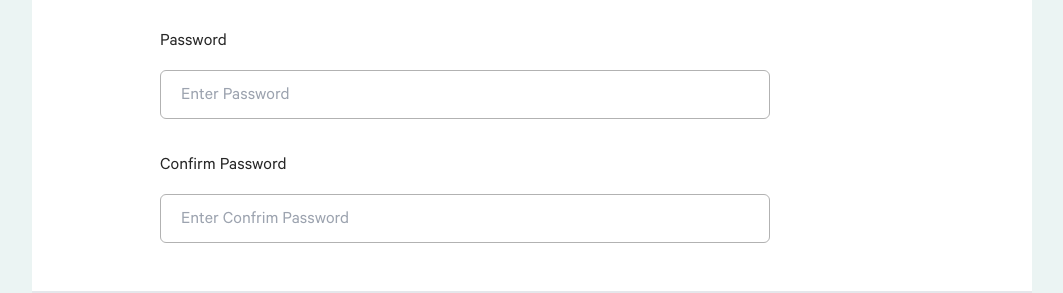
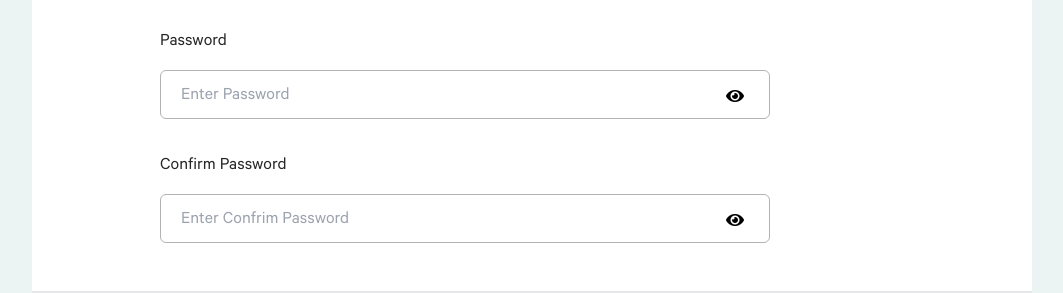
Before and after one commit to amansahota-enuke/verbena-frontend-admin, a React (Create React App) app: page /signup in a window 1280 px wide. Shown: the part 804-1097 px from the top of the page, without its empty margins (108-1171 px from the left). Built offline with nearby package versions, Linux system fonts and the light colour scheme; no server answers.

Commit message:
password visible enables

```diff
--- a/src/Components/Login/LoginForm.js
+++ b/src/Components/Login/LoginForm.js
@@ -6,6 +6,7 @@ import { yupResolver } from "@hookform/resolvers/yup";
 import * as Yup from "yup";
 
 import { UserActions } from "../../redux/slice/user.slice";
+import { useState } from "react";
 
 const initialValues = {
   email: "",
@@ -22,6 +23,7 @@ const validationSchema = Yup.object({
 const LoginForm = (props) => {
   const history = useHistory();
   const dispatch = useDispatch();
+  const [password, showPassword] = useState(false);
 
   const {
     register,
@@ -36,6 +38,14 @@ const LoginForm = (props) => {
     const actionResult = await dispatch(UserActions.login(payload));
     if (!actionResult.hasOwnProperty("error")) {
       history.push("/home");
+    }
+  };
+
+  const handleShowPassword = () => {
+    if (password === false) {
+      showPassword(true);
+    } else {
+      showPassword(false);
     }
   };
 
@@ -70,18 +80,22 @@ const LoginForm = (props) => {
           </div>
 
           <div className="flex items-center mb-10">
-                        <div className="input-label calibre-regular">
-                            Password
-                        </div>
-                        <div className="flex-1">
+            <div className="input-label calibre-regular">Password</div>
+            <div className="flex-1 relative">
               <input
-                                type="password"
+                type={password ? "text" : "password"}
                 className="custom-input input-border-color border"
                 placeholder="Password"
                 {...register("password")}
               />
               <span className="text-red-500 block mt-2">
                 {errors.password?.message}
+              </span>
+              <span
+                className="cursor-pointer eye absolute right-2 top-4"
+                onClick={handleShowPassword}
+              >
+                <i className={password ? "fas fa-eye-slash" : "fas fa-eye"}></i>
               </span>
             </div>
           </div>
@@ -104,10 +118,7 @@ const LoginForm = (props) => {
           </div>
 
           <div className="d-flex items-center mb-20">
-                        <Link
-                            to="/forgot-password"
-                            className="light-gray-color"
-                        >
+            <Link to="/forgot-password" className="light-gray-color">
               Forgot password?
             </Link>
           </div>
--- a/src/Components/SignUp/SignUpForm.js
+++ b/src/Components/SignUp/SignUpForm.js
@@ -13,9 +13,11 @@ const SignUpForm = (props) => {
   const history = useHistory();
 
   const [processing, setProcessing] = useState(false);
+  const [password, showPassword] = useState(false);
 
   const [image, setImage] = useState("");
   const [imageUrl, setImageUrl] = useState("");
+  const [confirmPassword,showConfirmPassword] = useState(false)
 
   const validationSchema = Yup.object({
     first_name: Yup.string().required("Firstname is a required field"),
@@ -72,6 +74,22 @@ const SignUpForm = (props) => {
     reader.readAsDataURL(file);
   };
 
+  const handleShowPassword = () => {
+    if (password === false) {
+      showPassword(true);
+    } else {
+      showPassword(false);
+    }
+  };
+
+  const handleShowConfirmPassword = () => {
+    if (confirmPassword === false) {
+      showConfirmPassword(true);
+    } else {
+      showConfirmPassword(false);
+    }
+  };
+
   return (
     <>
       <div className="">
@@ -85,11 +103,7 @@ const SignUpForm = (props) => {
                   </h1>
                 </div>
                 <div>
-                                    <img
-                                        src="images/login-vector.png"
-                                        alt=""
-                                        title=""
-                                    />
+                  <img src="images/login-vector.png" alt="" title="" />
                 </div>
               </div>
 
@@ -135,15 +149,9 @@ const SignUpForm = (props) => {
                       <div className="flex items-center">
                         <div className="mr-3">
                           <img
-                                                        className={
-                                                            imageUrl
-                                                                ? "w-24"
-                                                                : "h-14"
-                                                        }
+                            className={imageUrl ? "w-24" : "h-14"}
                             src={
-                                                            imageUrl
-                                                                ? imageUrl
-                                                                : "images/profile-dummy.png"
+                              imageUrl ? imageUrl : "images/profile-dummy.png"
                             }
                             alt=""
                           />
@@ -151,18 +159,12 @@ const SignUpForm = (props) => {
                         <div>
                           <div className="upload-image-input">
                             <input
-                                                            disabled={
-                                                                processing
-                                                            }
+                              disabled={processing}
                               type="file"
                               id="profile-image"
-                                                            onChange={
-                                                                handleImage
-                                                            }
+                              onChange={handleImage}
                             />
-                                                        <label htmlFor="profile-image">
-                                                            Upload
-                                                        </label>
+                            <label htmlFor="profile-image">Upload</label>
                           </div>
                         </div>
                       </div>
@@ -189,9 +191,10 @@ const SignUpForm = (props) => {
                     <div className="input-label calibre-regular mb-4">
                       Password
                     </div>
+                    <div className="relative">
                     <input
                       disabled={processing}
-                                            type="password"
+                      type={password ? "text" : "password"}
                       className="disabled:opacity-50 custom-input ca-width input-border-color border"
                       placeholder="Enter Password"
                       {...register("password")}
@@ -199,15 +202,25 @@ const SignUpForm = (props) => {
                     <span className="text-red-500 block mt-2">
                       {errors.password?.message}
                     </span>
+                    <span
+                      className="cursor-pointer eye absolute right-40 top-4"
+                      onClick={handleShowPassword}
+                    >
+                      <i
+                        className={password ? "fas fa-eye-slash" : "fas fa-eye"}
+                      ></i>
+                    </span>
+                    </div>
                   </div>
 
                   <div className="col-span-6">
                     <div className="input-label calibre-regular mb-4">
                       Confirm Password
                     </div>
+                    <div className="relative">
                     <input
                       disabled={processing}
-                                            type="password"
+                      type={confirmPassword ? "text" : "password"}
                       className="disabled:opacity-50 custom-input ca-width input-border-color border"
                       placeholder="Enter Confrim Password"
                       {...register("confirmPassword")}
@@ -215,6 +228,15 @@ const SignUpForm = (props) => {
                     <span className="text-red-500 block mt-2">
                       {errors.confirmPassword?.message}
                     </span>
+                    <span
+                      className="cursor-pointer eye absolute right-40 top-4"
+                      onClick={handleShowConfirmPassword}
+                    >
+                      <i
+                        className={confirmPassword ? "fas fa-eye-slash" : "fas fa-eye"}
+                      ></i>
+                    </span>
+                    </div>
                   </div>
                 </div>
               </div>
@@ -235,13 +257,7 @@ const SignUpForm = (props) => {
                   type="submit"
                   className="disabled:opacity-50 btn-login calibre-bold font-18 uppercase primary-bg-color text-white"
                 >
-                                    <span>
-                                        {processing ? (
-                                            <ButtonLoader />
-                                        ) : (
-                                            "Register"
-                                        )}
-                                    </span>
+                  <span>{processing ? <ButtonLoader /> : "Register"}</span>
                 </button>
               </div>
             </div>
```
Lines whose indentation alone changed are shown as unchanged.
